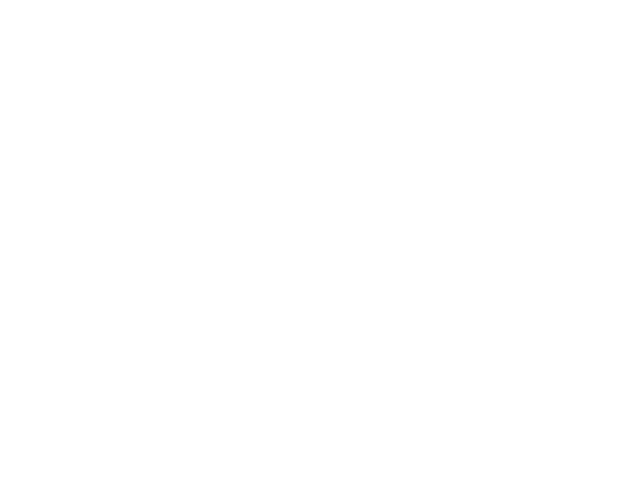
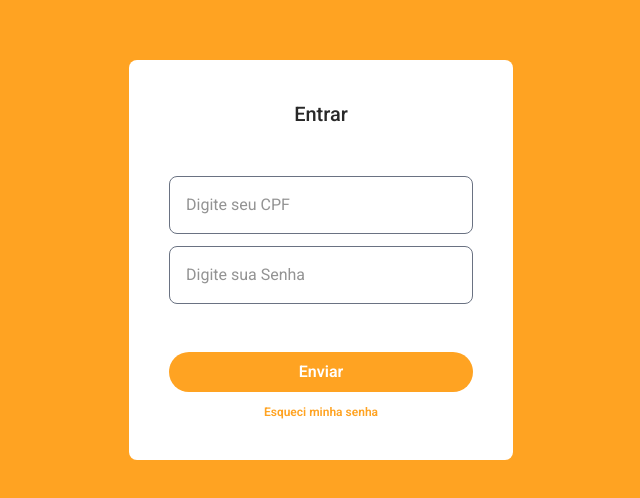
Before and after one commit to MPCGomes/propabanda-financial-tracker, a React (Vite) app in the folder frontend/: page /login in a window 1280 px wide. Before the commit this address had no page. Shown: the part 140-638 px from the top of the page, without its empty margins (319-959 px from the left). Built offline with nearby package versions, Linux system fonts and the light colour scheme.

Commit message:
feat: login page

```diff
--- a/frontend/src/App.tsx
+++ b/frontend/src/App.tsx
@@ -1,6 +1,7 @@
 import { BrowserRouter as Router, Routes, Route } from "react-router-dom";
 import HomePage from "./pages/HomePage";
 import PlaceholderPage from "./pages/PlaceholderPage";
+import Login from "./pages/Login";
 
 function App() {
   return (
@@ -11,6 +12,10 @@ function App() {
           path="/placeholder1"
           element={<PlaceholderPage title="Placeholder Page" />}
         />
+        <Route
+          path="/login"
+          element={<Login title="Login" />}
+        />
       </Routes>
     </Router>
   );
--- a/frontend/src/pages/HomePage.tsx
+++ b/frontend/src/pages/HomePage.tsx
@@ -1,5 +1,3 @@
-import Header from "../components/Header";
-
 type HomePageProps = {
   title: string;
 };
@@ -7,7 +5,6 @@ type HomePageProps = {
 export default function HomePage({ title }: HomePageProps) {
   return (
     <div className="">
-      <Header clients="active"  dashboard="active" />
     </div>
   );
 }
--- /dev/null
+++ b/frontend/src/pages/Login.tsx
@@ -0,0 +1,24 @@
+import Button from "../components/Button";
+import PlaceholderBox from "../components/PlaceholderComponent";
+
+type Login = {
+  title: string;
+};
+
+export default function Login({ title }: Login) {
+  return (
+    <div className="bg-[#ffa322] h-screen flex items-center justify-center px-5">
+      <div className="bg-white flex flex-col items-center p-10 rounded-lg gap-12 max-w-sm w-full">
+        <p className="text-[#282828] font-medium text-xl">Entrar</p>
+        <div className="flex flex-col w-full gap-3">
+          <input type="text" placeholder="Digite seu CPF" className="border border-gray-500 rounded-lg p-4 text-[#282828]"/>
+          <input type="password" placeholder="Digite sua Senha" className="border border-gray-500 rounded-lg p-4 text-[#282828]"/>
+        </div>
+        <div className="flex flex-col gap-3 w-full">
+          <Button text="Enviar"/>
+          <a href="" className="text-xs font-semibold text-[#ffa322] text-center">Esqueci minha senha</a>
+        </div>
+      </div>
+    </div>
+  );
+}
```
